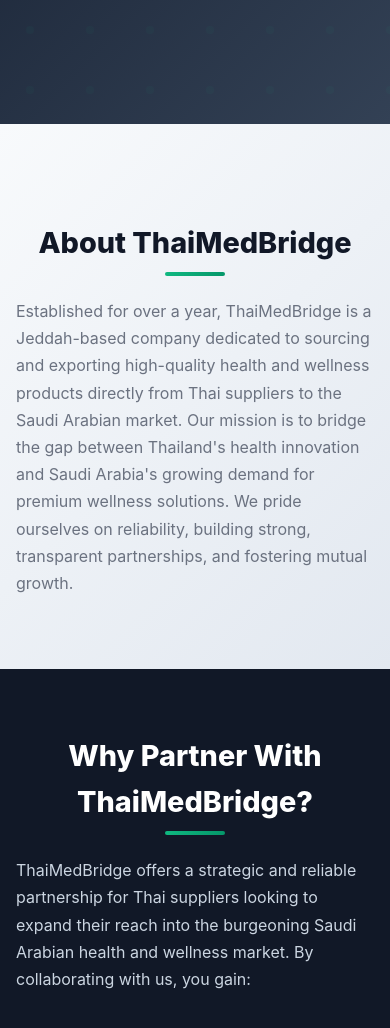
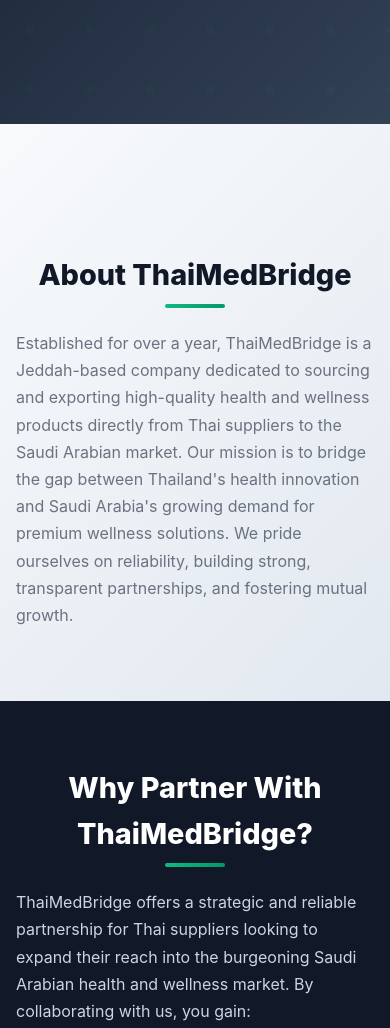
Before and after one commit to AbdulazizMA/thaimedbridge, a plain HTML site: page index.html in a window 390 px wide. Shown: the part 720-1748 px from the top of the page. Drawn offline with Linux system fonts and the light colour scheme.

Commit message:
Update index.html

```diff
--- a/index.html
+++ b/index.html
@@ -510,7 +510,7 @@
 
             /* Fix header overlap on mobile */
             #about {
-                padding-top: 6rem;
+                padding-top: 8rem;
             }
 
             /* Make header smaller on mobile */
@@ -520,6 +520,7 @@
 
             .logo {
                 font-size: 1.5rem;
+                margin-bottom: 1.5rem;
             }
 
             h3 {
```
